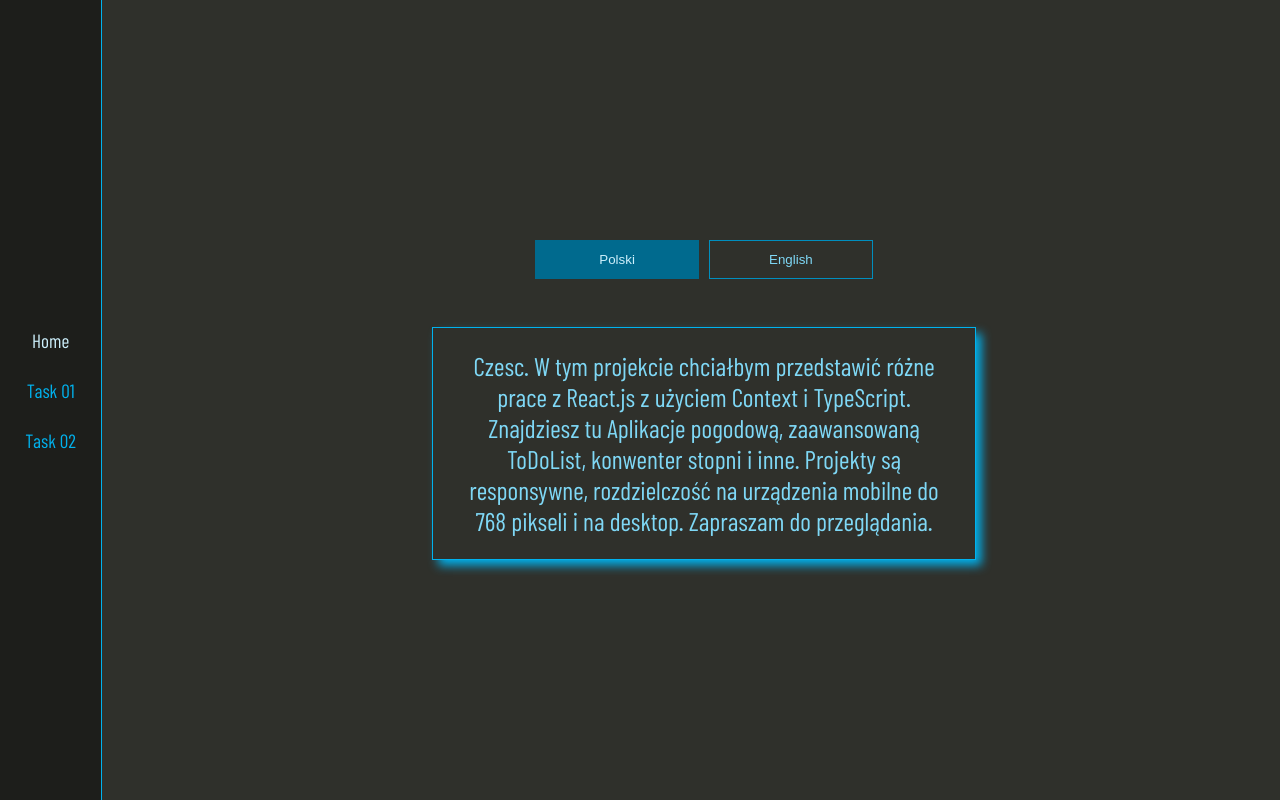
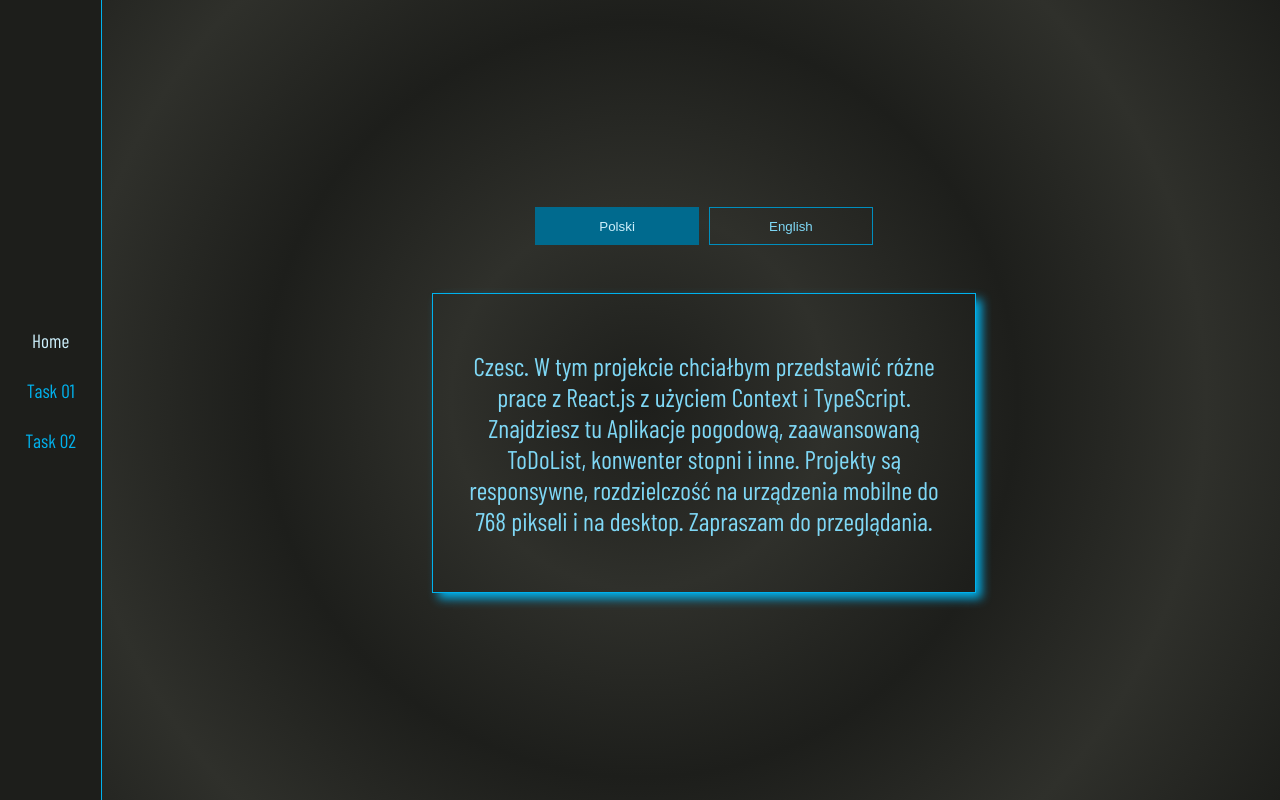
Before and after one commit to Scorpion19702022/01_REACT_VARIOUS_PROJECTS, a React (Create React App) app: page / in a window 1280 px wide. Built offline with nearby package versions, Linux system fonts and the light colour scheme; a web font is replaced by a local one.

Commit message:
changed background in component Home

```diff
--- a/src/Components/Home/Home.module.css
+++ b/src/Components/Home/Home.module.css
@@ -3,7 +3,7 @@
 	--color-dark02: #c4c4c2;
 	--color-dark03: #898a86;
 	--color-dark04: #62625e;
-	--color-dark05: #3b3c36;
+	--color-dark05: #2f302b;
 	--color-dark06: #2f302b;
 	--color-dark07: #1d1e1b;
 	--color-dark08: #050605;
@@ -24,7 +24,15 @@
 	flex-direction: column;
 	justify-content: center;
 	align-items: center;
-	background-color: var(--color-dark06);
+	background-color: rgba(29, 30, 27, 1);
+	background-image: radial-gradient(
+		circle,
+		rgba(29, 30, 27, 1) 0%,
+		rgba(47, 48, 43, 1) 25%,
+		rgba(29, 30, 27, 1) 50%,
+		rgba(47, 48, 43, 1) 75%,
+		rgba(29, 30, 27, 1) 100%
+	);
 }
 
 .box_btns {
@@ -66,7 +74,10 @@
 
 .box_content {
 	width: 60%;
+	height: 400px;
 	padding: 1.4em;
+	display: flex;
+	align-items: center;
 	border: 0.04em solid var(--color-blue04);
 	text-align: center;
 	box-shadow: 0.4em 0.4em 0.6em var(--color-blue04);
@@ -118,6 +129,7 @@
 
 	.box_content {
 		width: 50%;
+		height: 300px;
 		padding: 1.4em;
 		border: 0.04em solid var(--color-blue04);
 		text-align: center;
```
